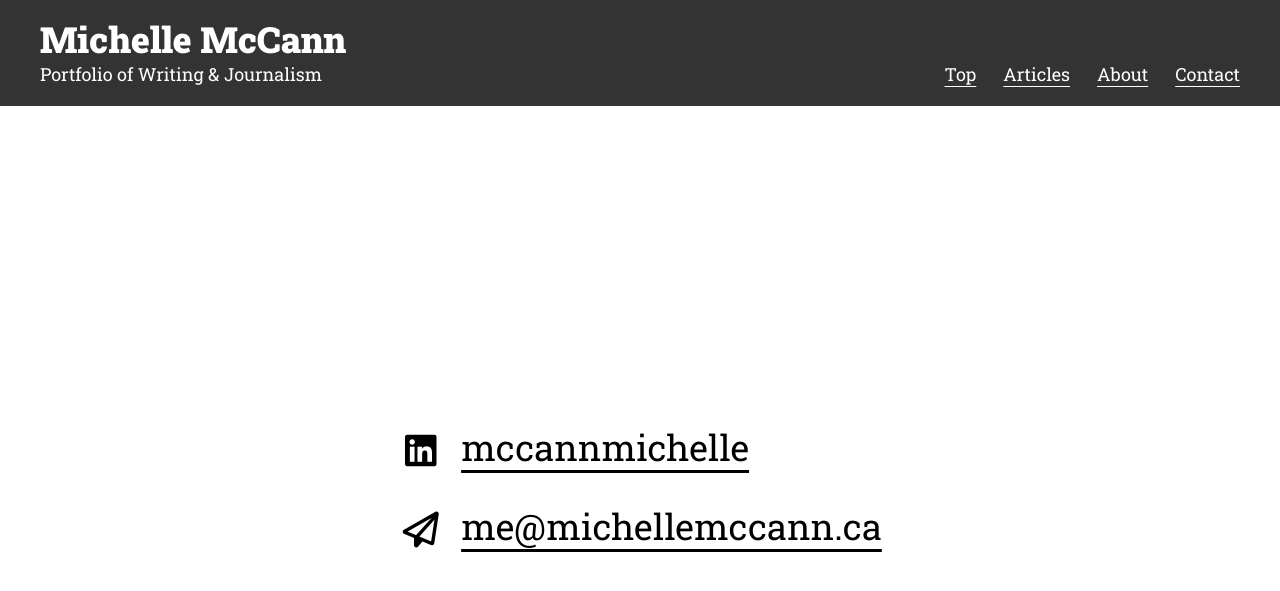
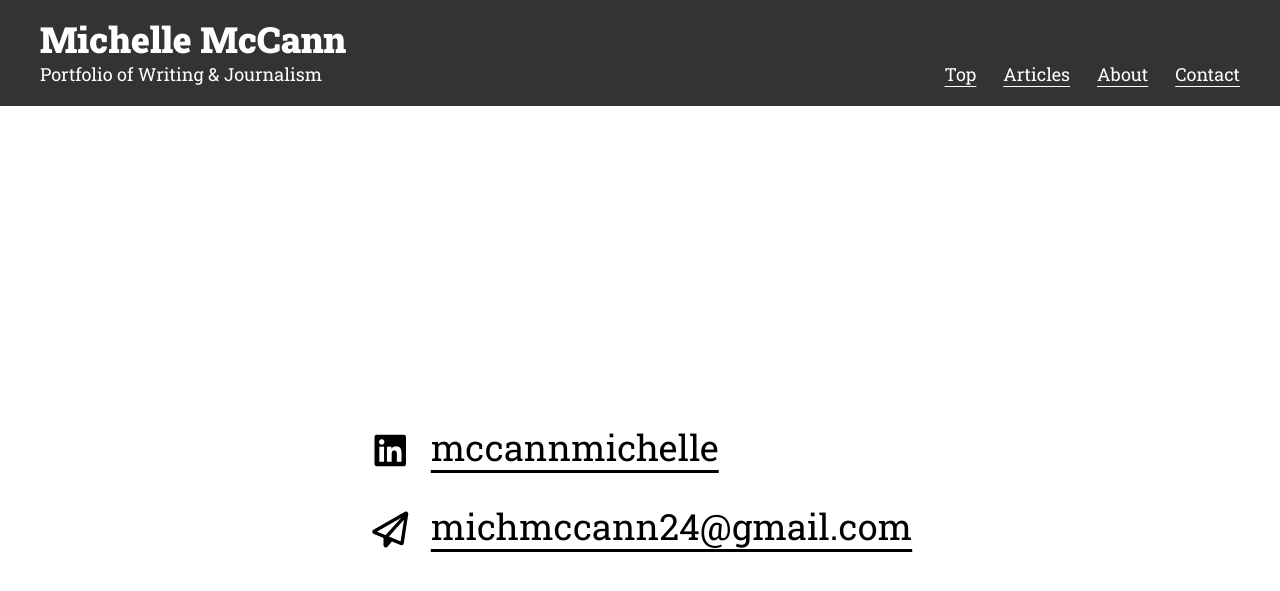
Before and after one commit to aaronmw/michellemccann, a Jekyll site: the page built from index.md, in a window 1280 px wide and 900 px high, scrolled down 6759 px. Shown: the top 591 px of the window. Built offline with Jekyll 4.4.1, drawn with Linux system fonts in a browser that asks for light colours; nearby versions of some CDN libraries.

Commit message:
Switch to GMail for now

```diff
--- a/_layouts/default.html
+++ b/_layouts/default.html
@@ -162,10 +162,10 @@
                                     <i class="far fa-fw fa-paper-plane"></i>
                                     <a
                                         class="link"
-                                        href="mailto:me@michellemccann.ca"
+                                        href="mailto:michmccann24@gmail.com"
                                         target="_blank"
                                     >
-                                        me@michellemccann.ca
+                                        michmccann24@gmail.com
                                     </a>
                                 </li>
                             </ul>
```
